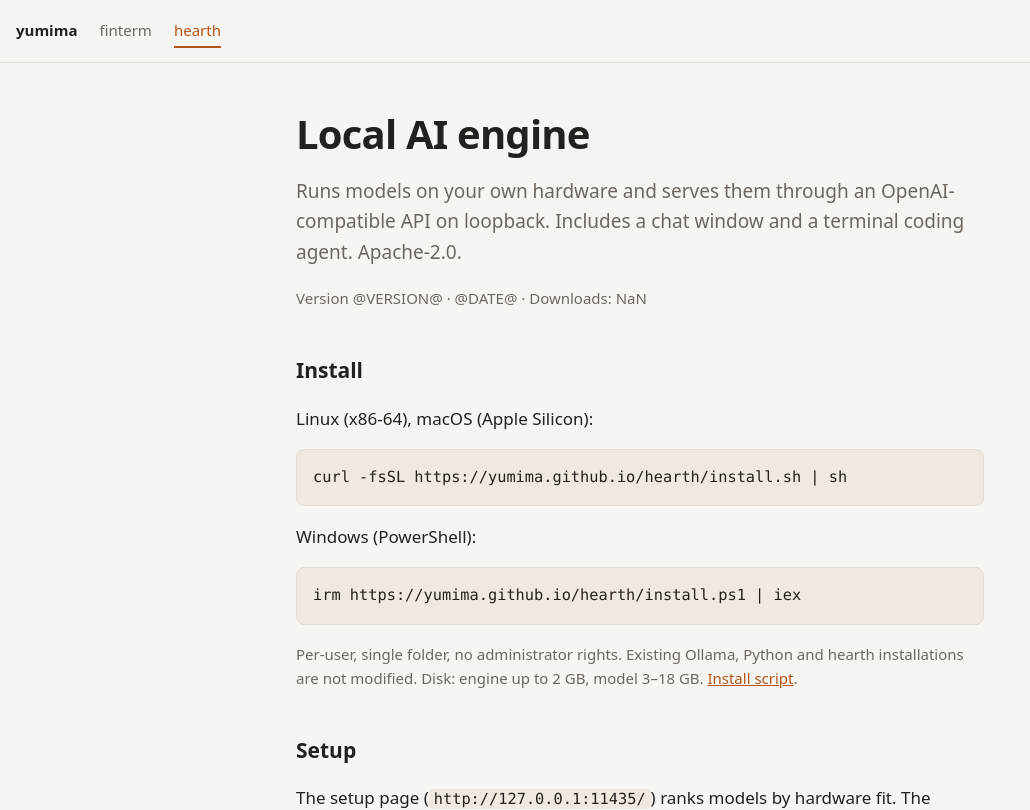
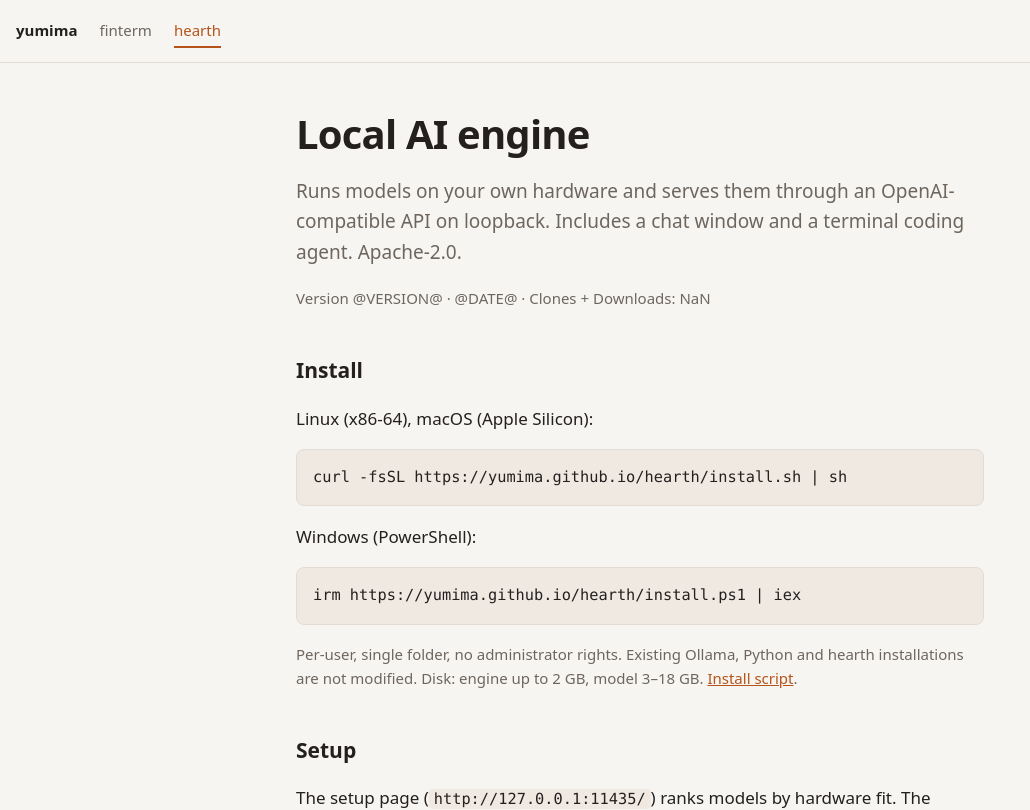
Before and after one commit to yumima/hearth, a plain HTML site: page site/index.html in a window 1280 px wide. Shown: the top 810 px of the page, without its empty margins (0-1030 px from the left). Drawn offline with Linux system fonts and the light colour scheme; no server answers.

Commit message:
site: the counter is clones and downloads
Co-Authored-By: Claude Opus 5.5 <noreply@anthropic.com>

```diff
--- a/site/index.html
+++ b/site/index.html
@@ -13,12 +13,12 @@
   <h1>Local AI engine</h1>
   <p class="lead">Runs models on your own hardware and serves them through an OpenAI-compatible API on loopback. Includes a chat window and a terminal coding agent. Apache-2.0.</p>
 
-  <p class="dim">Version @VERSION@ · @DATE@ · Downloads: <span id="count" data-built="@DOWNLOADS@">@DOWNLOADS@</span></p>
+  <p class="dim">Version @VERSION@ · @DATE@ · Clones + Downloads: <span id="count" data-clones="13" data-built="@DOWNLOADS@">@TOTAL@</span></p>
   <script>
   (function () {
-    // Counts only rise: the page's own, the last shown in the past day, GitHub's current.
-    var el = document.getElementById("count"), key = "hearth-downloads", shown = +el.dataset.built;
-    function render() { el.textContent = shown.toLocaleString("en"); }
+    // Clones (GitHub gives them only to the owner) and downloads. Counts only rise: the page's own, the last shown in the past day, GitHub's current.
+    var el = document.getElementById("count"), key = "hearth-downloads", shown = +el.dataset.built, clones = +el.dataset.clones;
+    function render() { el.textContent = (clones + shown).toLocaleString("en"); }
     function refresh() {
       fetch("https://api.github.com/repos/yumima/hearth/releases?per_page=100")
         .then(function (x) { if (!x.ok) throw x.status; return x.json(); })
```
Also changed, not shown: 2 other files.
